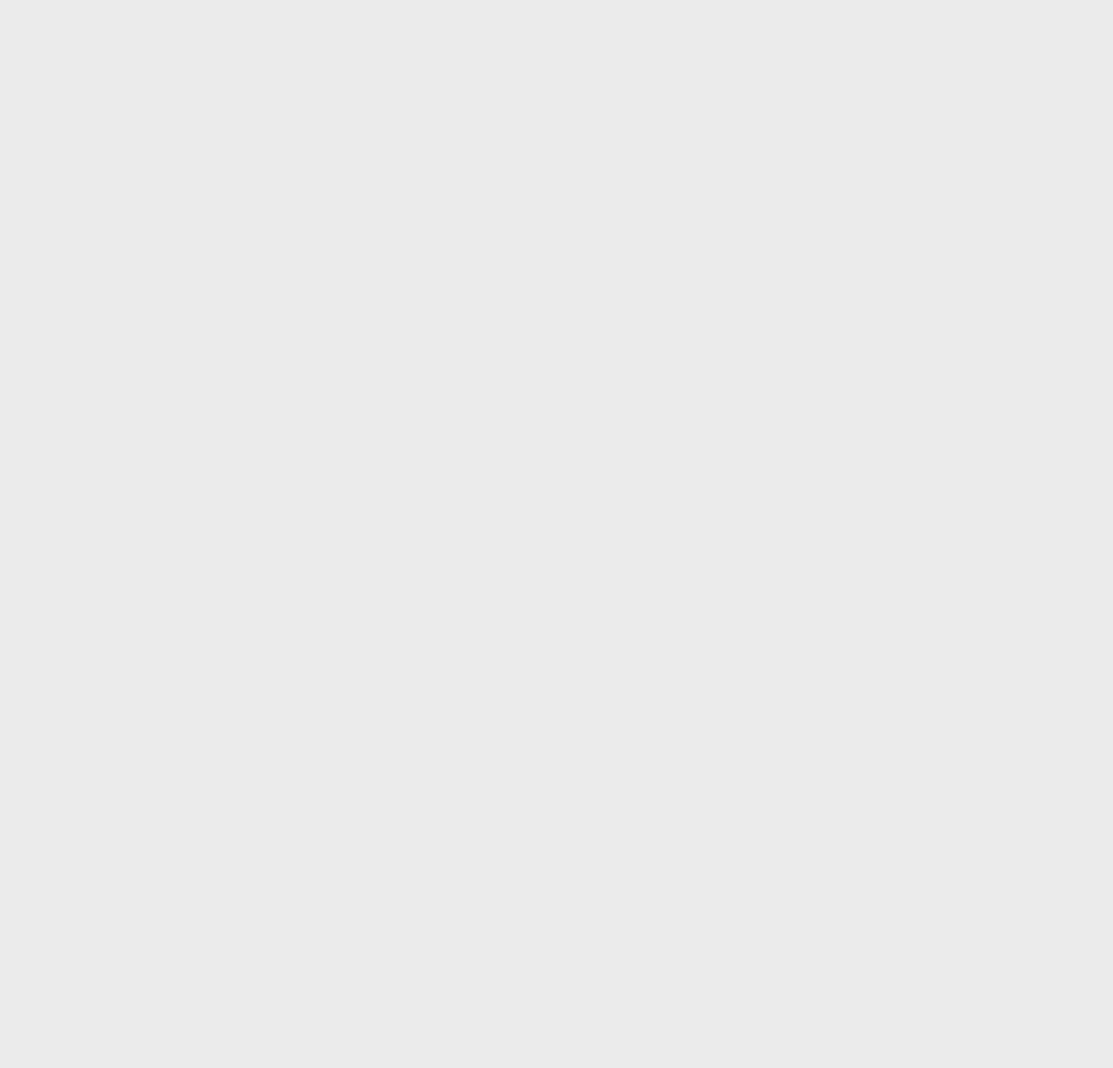
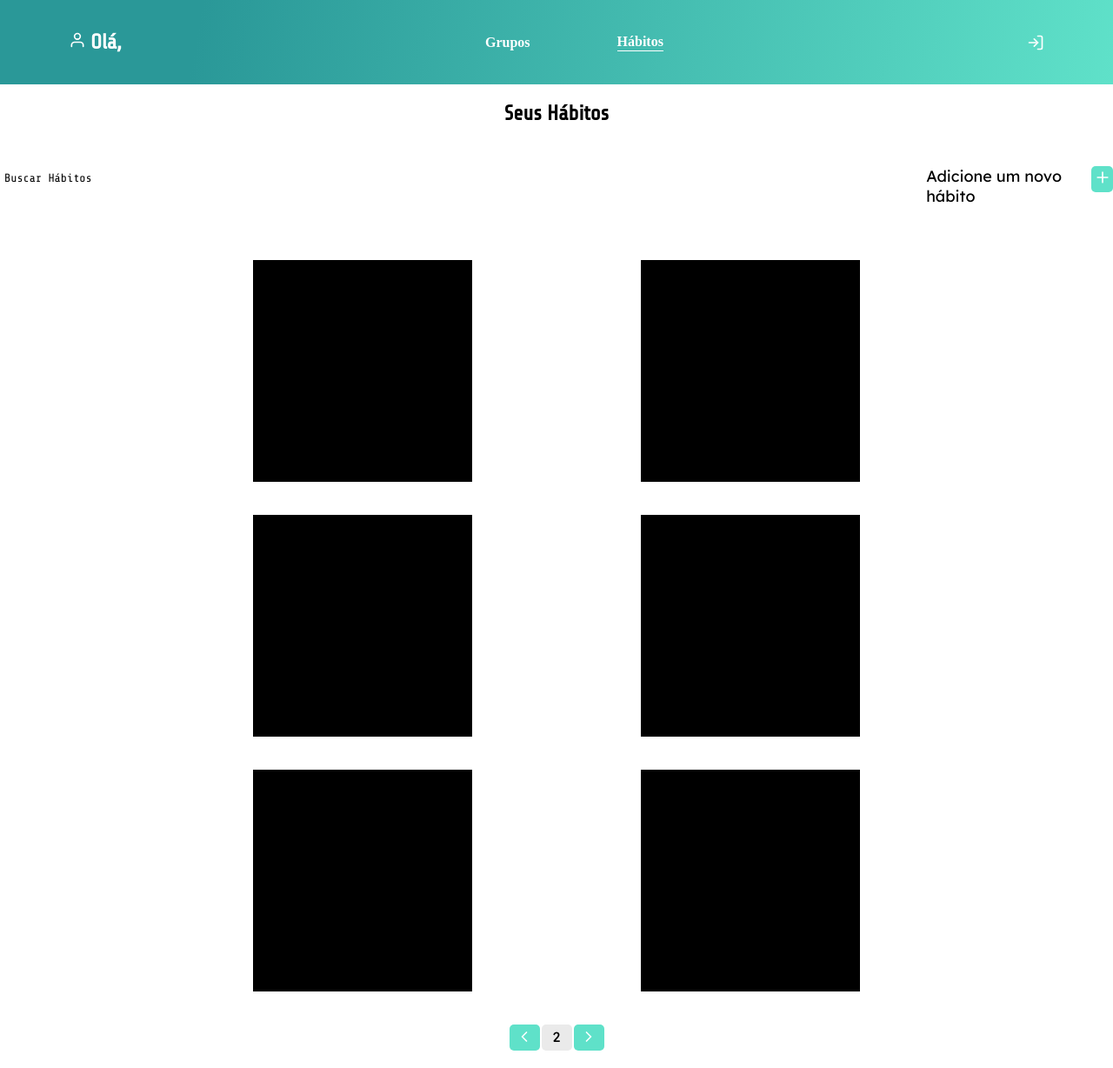
Before and after one commit to brunnomiguel/developer-habits-manager, a React (Create React App) app: page /Habits in a window 1280 px wide. Shown: the whole page at 87% size. Before the commit the page ends 800 px from the top, so only its background shows below. Built offline with nearby package versions, Linux system fonts and the light colour scheme.

Commit message:
feat/habits

```diff
--- a/src/components/Input/index.jsx
+++ b/src/components/Input/index.jsx
@@ -10,7 +10,10 @@ function Input({ label, name, register, error, ...rest }) {
       </div>
 
       <InputContainer isErrored={!!error}>
-        <input {...register(name)} {...rest} />
+        <input
+          {...(register !== undefined && { ...register(name) })}
+          {...rest}
+        />
       </InputContainer>
     </Container>
   );
--- /dev/null
+++ b/src/pages/Habits/index.jsx
@@ -0,0 +1,64 @@
+import {
+  Container,
+  CardsContainer,
+  Tittle,
+  AddBttn,
+  InputTest,
+  Card,
+  PageButtons,
+  InputBttnContainer,
+} from "./styles";
+
+import { FiChevronLeft } from "react-icons/fi";
+import { FiChevronRight } from "react-icons/fi";
+import { FiPlus } from "react-icons/fi";
+
+import Input from "../../components/Input";
+import Navbar from "../../components/Navbar";
+import Button from "../../components/Button";
+
+const Habits = () => {
+  return (
+    <Container>
+      <Navbar />
+      <Tittle>
+        <h2>Seus Hábitos</h2>
+        <AddBttn>
+          <span>Adicione um novo hábito</span>
+          <Button white>
+            <FiPlus size={20} />
+          </Button>
+        </AddBttn>
+      </Tittle>
+      <InputBttnContainer>
+        {/* <InputTest placeholder="Buscar Hábitos" /> */}
+        <Input placeholder="Buscar Hábitos" />
+        <AddBttn>
+          <span>Adicione um novo hábito</span>
+          <Button white>
+            <FiPlus size={20} />
+          </Button>
+        </AddBttn>
+      </InputBttnContainer>
+      <CardsContainer>
+        <Card />
+        <Card />
+        <Card />
+        <Card />
+        <Card />
+        <Card />
+      </CardsContainer>
+      <PageButtons>
+        <Button white>
+          <FiChevronLeft size={20} />
+        </Button>
+        <span>2</span>
+        <Button white>
+          <FiChevronRight size={20} />
+        </Button>
+      </PageButtons>
+    </Container>
+  );
+};
+
+export default Habits;
--- /dev/null
+++ b/src/pages/Habits/styles.js
@@ -0,0 +1,147 @@
+import styled from "styled-components";
+
+export const Container = styled.main`
+  background-color: var(--white-1);
+  /* height: 100vh; */
+  height: 100%;
+  /* width: 100vmax; */
+`;
+
+export const Tittle = styled.div`
+  margin-top: 20px;
+  margin-bottom: 20px;
+  padding-left: 20px;
+  padding-right: 20px;
+  display: flex;
+  justify-content: space-between;
+
+  @media screen and (min-width: 600px) {
+    justify-content: center;
+  }
+`;
+
+export const AddBttn = styled.div`
+  display: flex;
+  gap: 11px;
+
+  span {
+    display: none;
+  }
+
+  button {
+    width: 30px;
+    height: 30px;
+  }
+
+  @media screen and (min-width: 600px) {
+    span {
+      font-family: var(--font-lexend);
+      font-size: 20px;
+    }
+
+    button {
+      display: none;
+    }
+  }
+`;
+
+export const InputTest = styled.input`
+  width: 252px;
+  height: 37px;
+  background-color: var(--green-2);
+  border-radius: 5px;
+  font-size: 20px;
+  padding-left: 52px;
+  font-family: var(--font-lexend);
+  color: var(--gray-1);
+  margin-bottom: 20px;
+  /* margin-left: 20px;
+  margin-right: 20px; */
+  display: flex;
+  justify-content: center;
+`;
+
+export const CardsContainer = styled.div`
+  display: flex;
+  flex-direction: column;
+  justify-content: center;
+  align-items: center;
+  margin-top: 35px;
+
+  @media screen and (min-width: 600px) {
+    display: flex;
+    flex-direction: row;
+    flex-wrap: wrap;
+  }
+`;
+
+export const Card = styled.div`
+  width: 252px;
+  height: 255px;
+  background-color: black;
+  margin-bottom: 38px;
+
+  @media screen and (min-width: 600px) {
+    margin-left: 20px;
+    margin-right: 20px;
+  }
+
+  @media screen and (min-width: 769px) {
+    margin-left: 40px;
+    margin-right: 40px;
+  }
+
+  @media screen and (min-width: 900px) {
+    margin-left: 97px;
+    margin-right: 97px;
+  }
+`;
+
+export const PageButtons = styled.div`
+  display: flex;
+  flex-direction: row;
+  gap: 2px;
+  justify-content: center;
+  padding-bottom: 20px;
+
+  button {
+    width: 35px;
+    height: 30px;
+  }
+
+  span {
+    width: 35px;
+    height: 30px;
+    border-radius: 5px;
+    background-color: var(--gray-6);
+    color: var(--black-1);
+    font-family: var(--font-lexend);
+    font-size: 16px;
+    text-align: center;
+    padding: 4px;
+  }
+`;
+
+export const InputBttnContainer = styled.div`
+  display: flex;
+  align-items: baseline;
+  justify-content: stretch;
+
+  button {
+    display: none;
+  }
+
+  @media screen and (min-width: 600px) {
+    justify-content: center;
+
+    button {
+      display: block;
+    }
+
+    span {
+      display: block;
+      font-family: var(--font-lexend);
+      font-size: 18px;
+    }
+  }
+`;
--- a/src/routes/index.jsx
+++ b/src/routes/index.jsx
@@ -1,16 +1,16 @@
 import { Switch, Route } from "react-router-dom";
-// import LandingPage from "../pages/LandingPage";
+import LandingPage from "../pages/LandingPage";
 import SignUp from "../pages/SignUp";
 import SignIn from "../pages/SignIn";
-// import Habits from "../pages/Habits";
+import Habits from "../pages/Habits";
 
 const Routes = () => {
   return (
     <Switch>
-      {/* <Route exact path="/" component={LandingPage} /> */}
+      <Route exact path="/" component={LandingPage} />
       <Route exact path="/SignUp" component={SignUp} />
       <Route exact path="/SignIn" component={SignIn} />
-      {/* <Route exact path="/Habits" component={Habits} /> */}
+      <Route exact path="/Habits" component={Habits} />
     </Switch>
   );
 };
--- a/src/styles/global.js
+++ b/src/styles/global.js
@@ -25,7 +25,7 @@ export default createGlobalStyle`
     --gray-6: #EAEAEA;
 
     /*black pallet*/
-    x: #000000;
+    --black-1: #000000;
     --black-2: #1A202C;
 
     /*link*/
```
